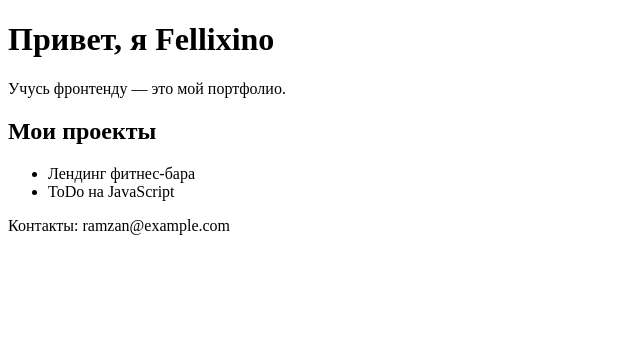
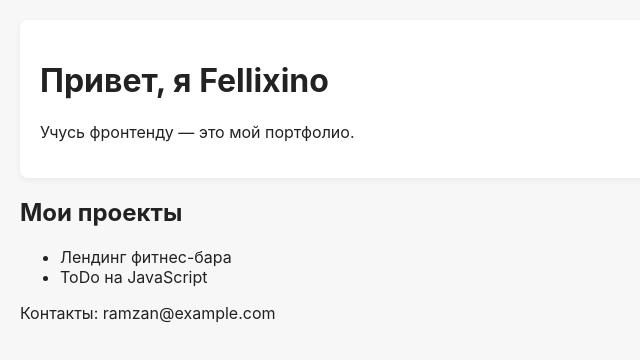
Before and after one commit to Fellixino/html-practice, a plain HTML site: page index.html in a window 1280 px wide. Shown: the whole page, without its empty margins (0-640 px from the left). Drawn offline with Linux system fonts and the light colour scheme.

Commit message:
css: add basic styles

```diff
--- a/index.html
+++ b/index.html
@@ -4,6 +4,7 @@
   <meta charset="utf-8" />
   <meta name="viewport" content="width=device-width,initial-scale=1" />
   <title>Fellixino — Первая страница</title>
+  <link rel="stylesheet" href="styles.css" />
 </head>
 <body>
   <header>
--- /dev/null
+++ b/styles.css
@@ -0,0 +1,18 @@
+* {
+     box-sizing: border-box;
+}
+body {
+    font-family: -apple-system, BlinkMacSystemFont, "Segoe UI", Roboto, sans-serif;
+    margin: 0;
+    padding: 20px;
+    background: #f7f7f7;
+    color:#222;
+}
+header {
+    background: white; padding: 20px;
+    border-radius: 8px;
+    box-shadow: 0 2px 6px rgba(0,0,0,0.06);
+}
+#projects {
+    margin-top: 20px;
+}
```
